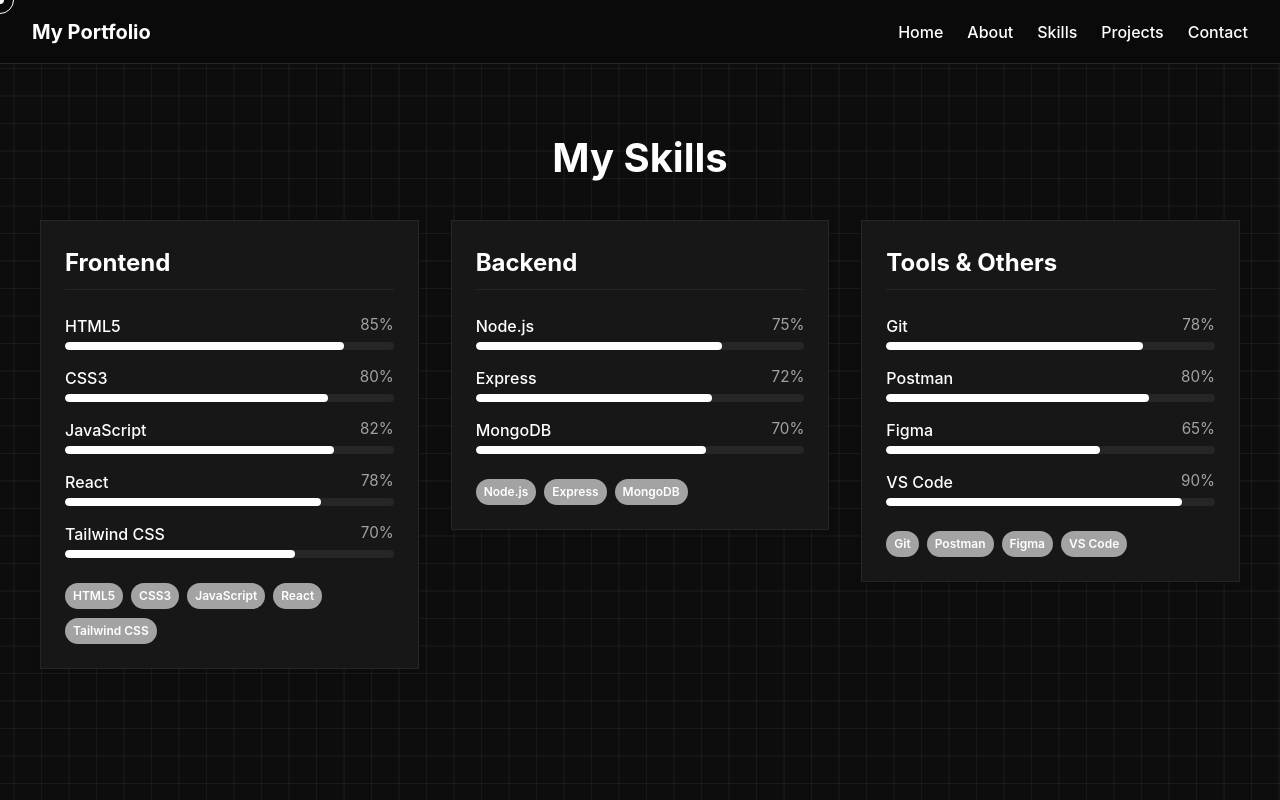
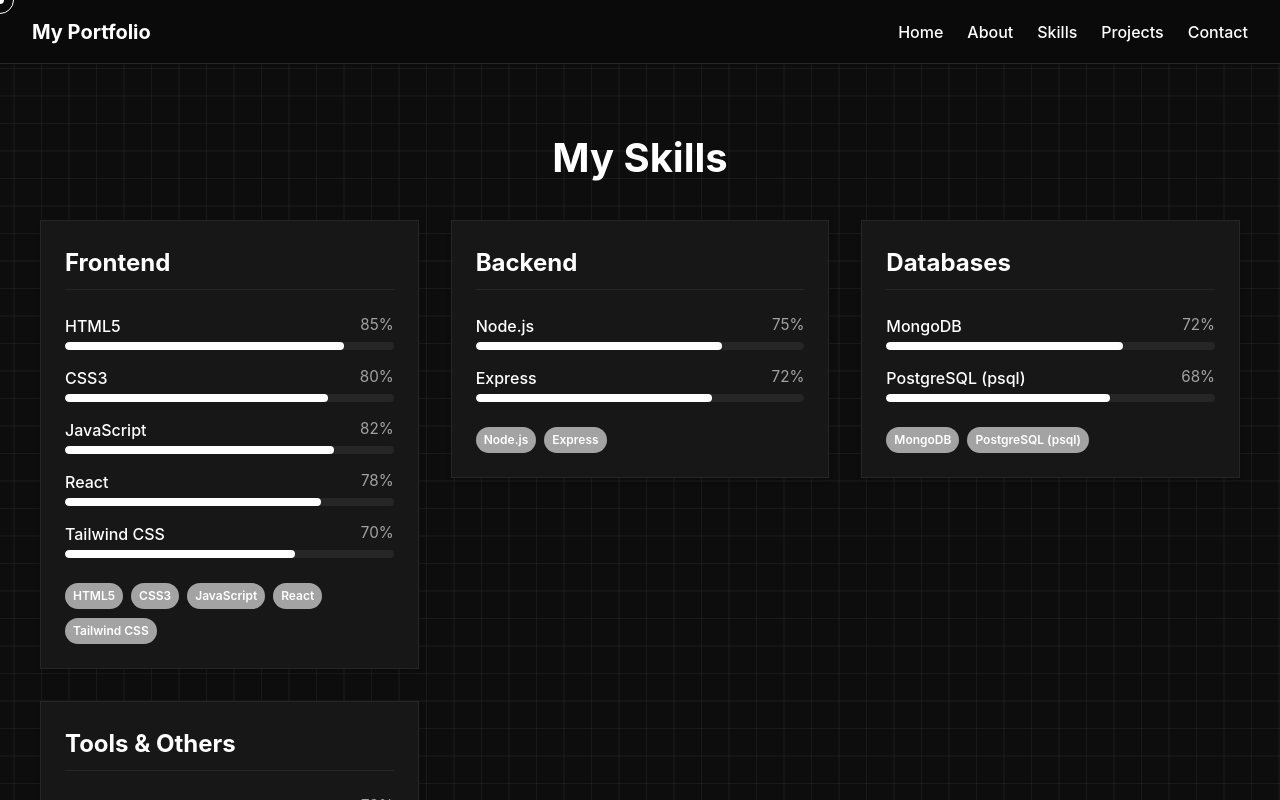
Before and after one commit to bijeesh27/portfolio, a React (Vite) app: page /skills in a window 1280 px wide. Shown: the top 800 px of the page. Built offline with nearby package versions, Linux system fonts and the light colour scheme.

Commit message:
add skils

```diff
--- a/src/data/skills.js
+++ b/src/data/skills.js
@@ -14,7 +14,13 @@ export const skills = [
     items: [
       { name: "Node.js", level: 75 },
       { name: "Express", level: 72 },
-      { name: "MongoDB", level: 70 },
+    ],
+  },
+  {
+    category: "Databases",
+    items: [
+      { name: "MongoDB", level: 72 },
+      { name: "PostgreSQL (psql)", level: 68 },
     ],
   },
   {
```
